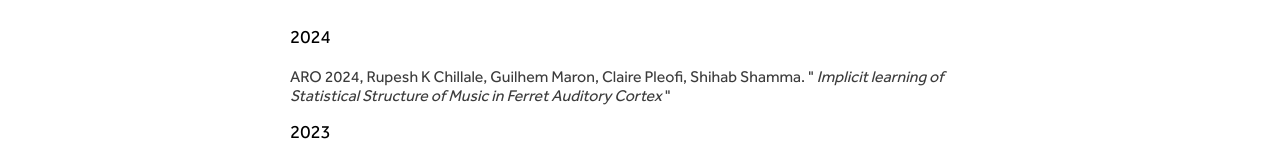
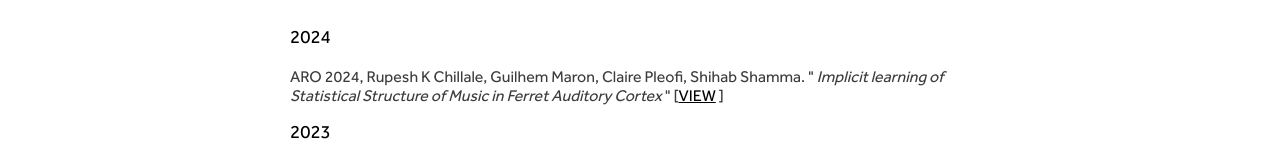
Before and after one commit to rupeshjnu/rupeshjnu.github.io, a plain HTML site: page presentations.html in a window 1280 px wide. Shown: the part 572-732 px from the top of the page. Drawn offline with nearby package versions, Linux system fonts and the light colour scheme.

Commit message:
Update presentations.html

```diff
--- a/presentations.html
+++ b/presentations.html
@@ -43,7 +43,7 @@
                 <!-- add <p> tag for more presentations and <h3> tag for year headings-->
                 <h3>2024</h3>
                 <p>
-                   ARO 2024, Rupesh K Chillale, Guilhem Maron, Claire Pleofi, Shihab Shamma. "<em> Implicit learning of Statistical Structure of Music in Ferret Auditory Cortex </em>"
+                   ARO 2024, Rupesh K Chillale, Guilhem Maron, Claire Pleofi, Shihab Shamma. "<em> Implicit learning of Statistical Structure of Music in Ferret Auditory Cortex </em>" [<a href="https://www.youtube.com/watch?v=VZaTxMA5SdM">VIEW</a> ]
                 </p>
                 <h3> 2023</h3>
                 <p>
```
